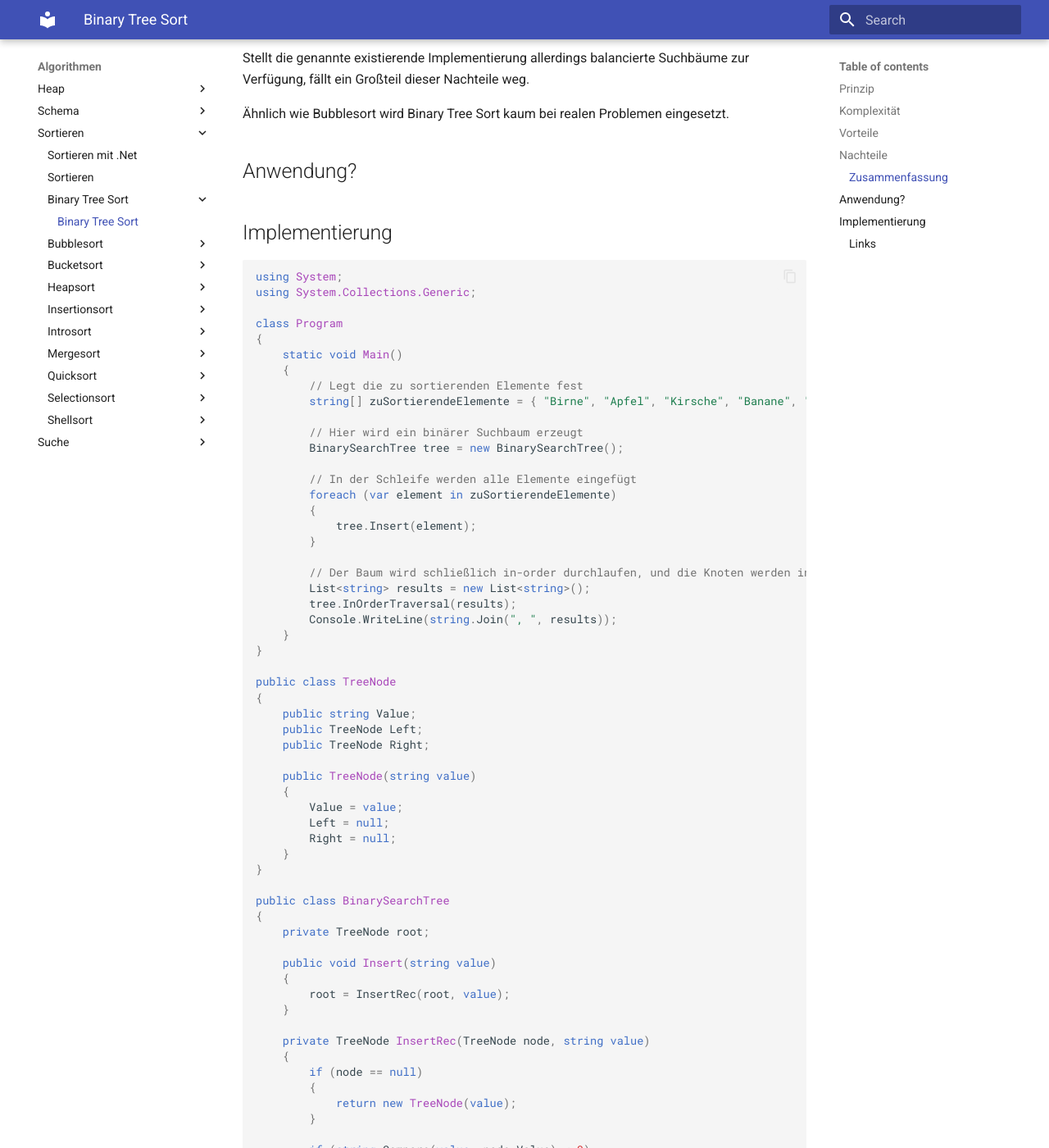
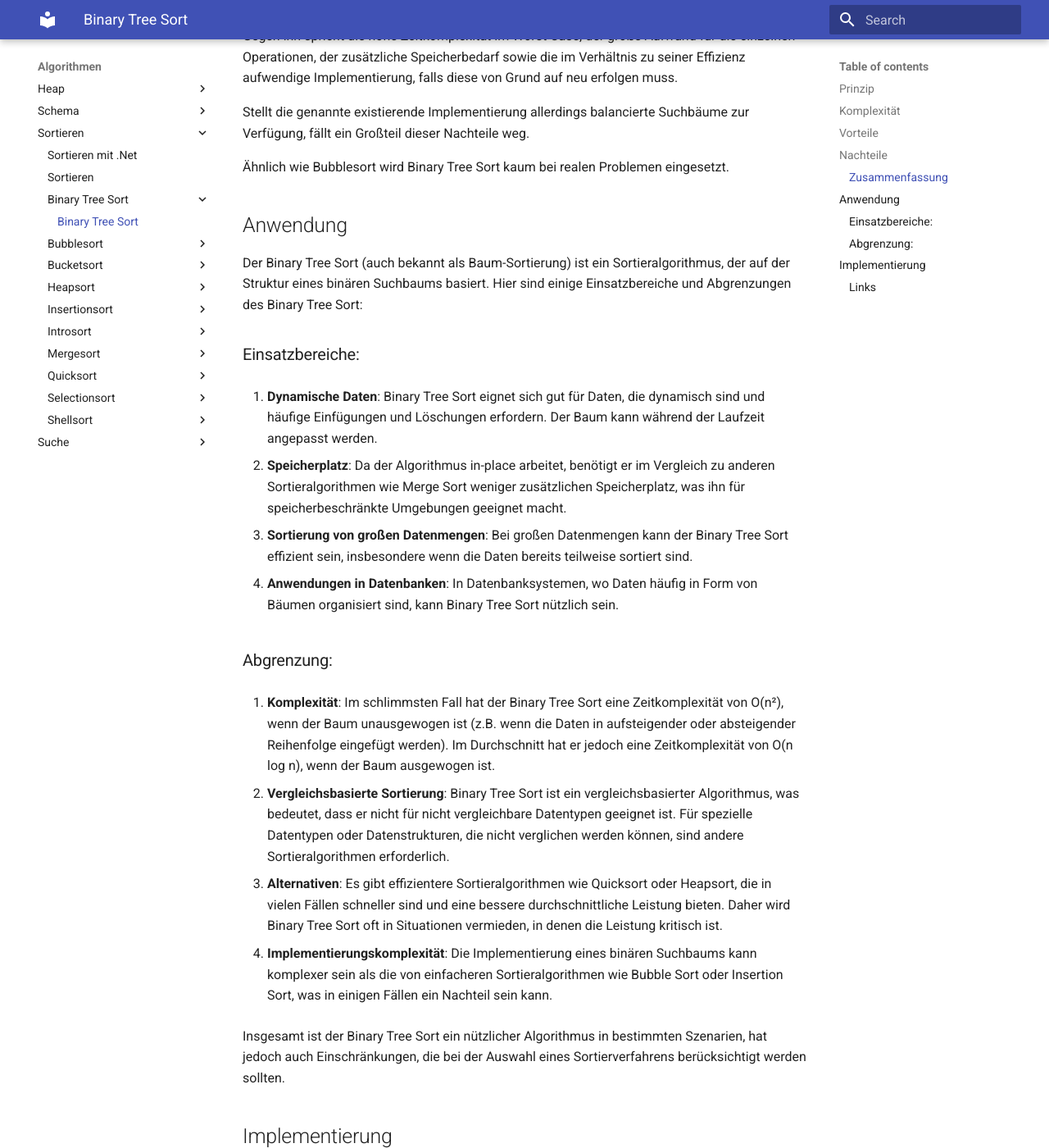
Before and after one commit to tsolenthaler/zbwAlgDs, an MkDocs documentation site: the page built from docs/algorithmen/sortieren/Binary-Tree-Sort/Binary-Tree-Sort.md, in a window 1280 px wide and 1400 px high, scrolled down 1571 px. Shown: the whole window at 82% size. Built offline with MkDocs 1.6.1 and Material for MkDocs 9.7.7, drawn with Linux system fonts in a browser that asks for light colours; some of the changed text lies outside the part shown.

Commit message:
add detailed description, use cases, and limitations for Binary Tree Sort in documentation

```diff
--- a/docs/algorithmen/sortieren/Binary-Tree-Sort/Binary-Tree-Sort.md
+++ b/docs/algorithmen/sortieren/Binary-Tree-Sort/Binary-Tree-Sort.md
@@ -1,4 +1,5 @@
 # Binary Tree Sort
+Binary Tree Sort ist ein einfacher, in seiner primitivsten Form nicht stabiler Sortieralgorithmus.
 
 ## Prinzip
 
@@ -35,7 +36,31 @@ Stellt die genannte existierende Implementierung allerdings balancierte Suchbäu
 
 Ähnlich wie Bubblesort wird Binary Tree Sort kaum bei realen Problemen eingesetzt.
 
-## Anwendung?
+## Anwendung
+
+Der Binary Tree Sort (auch bekannt als Baum-Sortierung) ist ein Sortieralgorithmus, der auf der Struktur eines binären Suchbaums basiert. Hier sind einige Einsatzbereiche und Abgrenzungen des Binary Tree Sort:
+
+### Einsatzbereiche:
+
+1. **Dynamische Daten**: Binary Tree Sort eignet sich gut für Daten, die dynamisch sind und häufige Einfügungen und Löschungen erfordern. Der Baum kann während der Laufzeit angepasst werden.
+
+2. **Speicherplatz**: Da der Algorithmus in-place arbeitet, benötigt er im Vergleich zu anderen Sortieralgorithmen wie Merge Sort weniger zusätzlichen Speicherplatz, was ihn für speicherbeschränkte Umgebungen geeignet macht.
+
+3. **Sortierung von großen Datenmengen**: Bei großen Datenmengen kann der Binary Tree Sort effizient sein, insbesondere wenn die Daten bereits teilweise sortiert sind.
+
+4. **Anwendungen in Datenbanken**: In Datenbanksystemen, wo Daten häufig in Form von Bäumen organisiert sind, kann Binary Tree Sort nützlich sein.
+
+### Abgrenzung:
+
+1. **Komplexität**: Im schlimmsten Fall hat der Binary Tree Sort eine Zeitkomplexität von O(n²), wenn der Baum unausgewogen ist (z.B. wenn die Daten in aufsteigender oder absteigender Reihenfolge eingefügt werden). Im Durchschnitt hat er jedoch eine Zeitkomplexität von O(n log n), wenn der Baum ausgewogen ist.
+
+2. **Vergleichsbasierte Sortierung**: Binary Tree Sort ist ein vergleichsbasierter Algorithmus, was bedeutet, dass er nicht für nicht vergleichbare Datentypen geeignet ist. Für spezielle Datentypen oder Datenstrukturen, die nicht verglichen werden können, sind andere Sortieralgorithmen erforderlich.
+
+3. **Alternativen**: Es gibt effizientere Sortieralgorithmen wie Quicksort oder Heapsort, die in vielen Fällen schneller sind und eine bessere durchschnittliche Leistung bieten. Daher wird Binary Tree Sort oft in Situationen vermieden, in denen die Leistung kritisch ist.
+
+4. **Implementierungskomplexität**: Die Implementierung eines binären Suchbaums kann komplexer sein als die von einfacheren Sortieralgorithmen wie Bubble Sort oder Insertion Sort, was in einigen Fällen ein Nachteil sein kann.
+
+Insgesamt ist der Binary Tree Sort ein nützlicher Algorithmus in bestimmten Szenarien, hat jedoch auch Einschränkungen, die bei der Auswahl eines Sortierverfahrens berücksichtigt werden sollten.
 
 ## Implementierung
 
```
